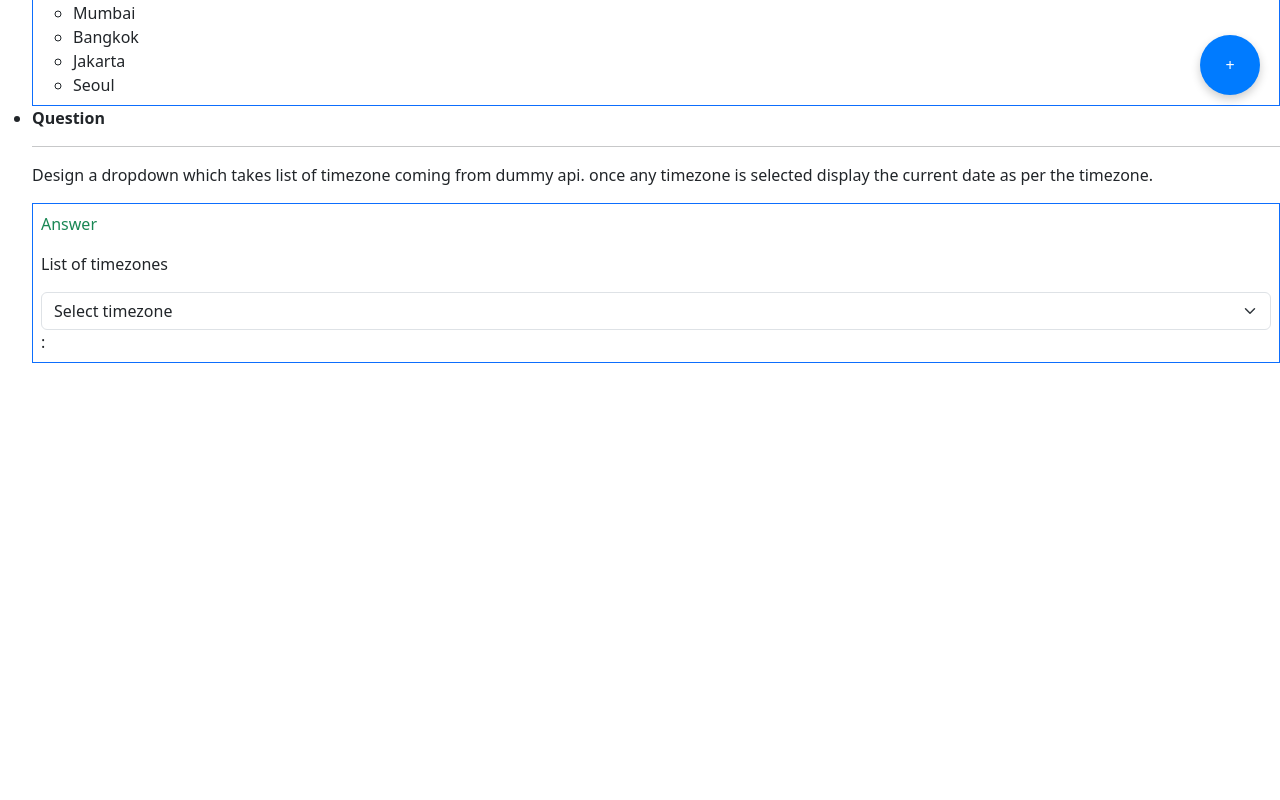
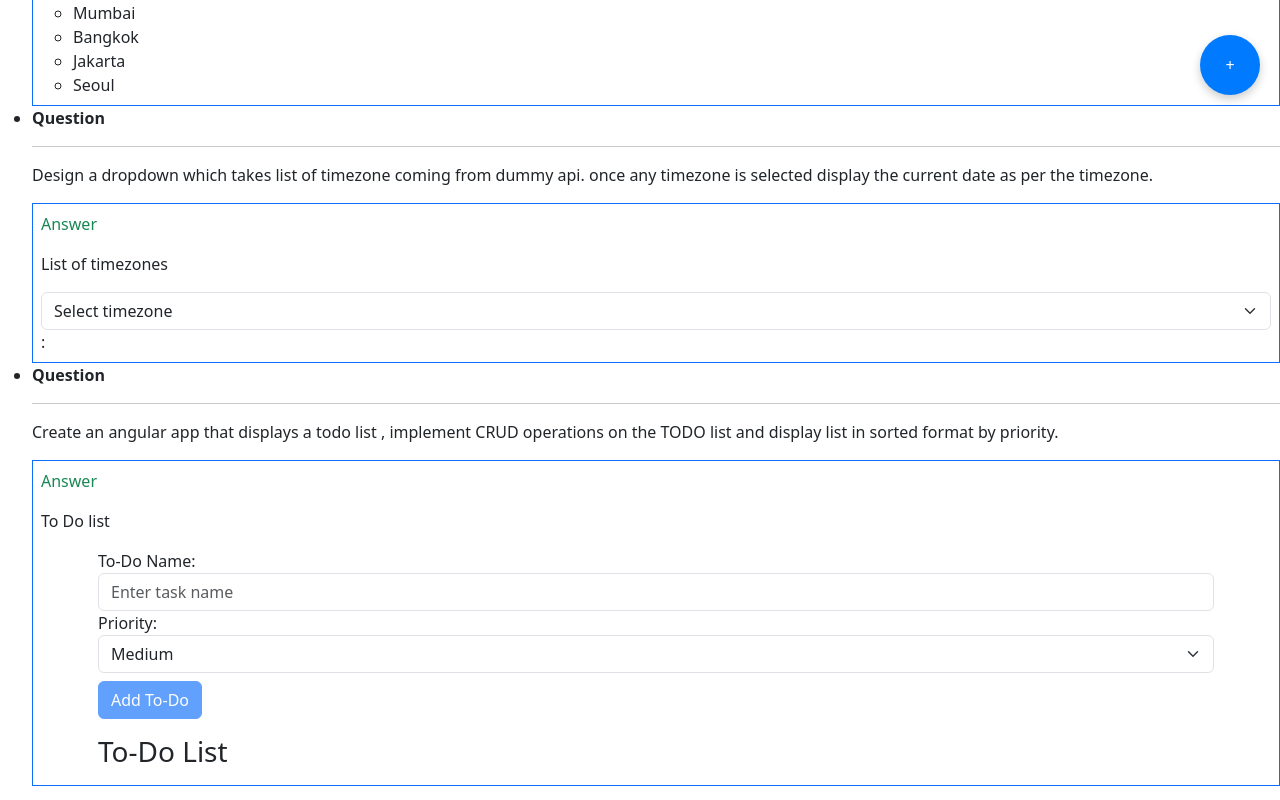
Before and after one commit to Sanjeev579/EmployeeDashboardProject, an Angular app: page /dashboard in a window 1280 px wide. Shown: the part 685-1485 px from the top of the page. Before the commit the page ends 1064 px from the top, so only its background shows below. Built offline with nearby package versions, Linux system fonts and the light colour scheme.

Commit message:
timezone and todoList

```diff
--- a/src/app/components/dashboard/dashboard.component.html
+++ b/src/app/components/dashboard/dashboard.component.html
@@ -128,4 +128,60 @@
             </div>
         </div>
     </li>
+
+
+    <li>
+        <div>
+
+            <!--it will have two one will always be question and other will contain answers -->
+            <!-- Questions -->
+            <div>
+                <p class="fw-bold">
+                    Question
+                </p>
+                <hr>
+                <p>
+                    Create an angular app that displays a todo list , implement CRUD operations on the TODO list and display list in sorted format by priority.
+                </p>
+            </div>
+            <!-- Answers Div-->
+            <div class="border border-primary p-2">
+
+                <p class="text-success">Answer </p>
+                <div>
+                    <p>To Do list</p>
+
+                    <div class="container">
+                        <form [formGroup]="todoForm" (ngSubmit)="addToToDo()">
+                          <label for="name">To-Do Name:</label>
+                          <input id="name" formControlName="name" class="form-control" placeholder="Enter task name" />
+                          <div *ngIf="todoForm.controls.name.invalid && todoForm.controls.name.touched" class="error">
+                            Name is required (Min: 3 chars)
+                          </div>
+
+                          <label for="priority">Priority:</label>
+                          <select id="priority" formControlName="priority" class="form-select">
+                            <option value="High">High</option>
+                            <option value="Medium">Medium</option>
+                            <option value="Low">Low</option>
+                          </select>
+
+                          <button type="submit" [disabled]="todoForm.invalid" class="btn btn-primary mt-2">
+                            Add To-Do
+                          </button>
+                        </form>
+
+                        <h3 class="mt-3">To-Do List</h3>
+                        <ul class="list-group">
+                          <li *ngFor="let todo of toDoList" class="list-group-item">
+                            {{ todo.name }} - <strong>{{ todo.priority }}</strong>
+                          </li>
+                        </ul>
+                      </div>
+
+                </div>
+
+            </div>
+        </div>
+    </li>
 </ul>
--- a/src/app/components/dashboard/dashboard.component.ts
+++ b/src/app/components/dashboard/dashboard.component.ts
@@ -1,12 +1,25 @@
 import { Component, OnInit } from '@angular/core';
 import { ChildComponent } from "../child/child.component";
 import { Observable, of } from 'rxjs';
+import { filter, map } from 'rxjs/operators';
 import { HttpService } from 'src/app/services/http.service';
 import { AsyncPipe, CommonModule } from '@angular/common';
+import { FormBuilder, FormControl, FormGroup, FormsModule, ReactiveFormsModule, Validators } from '@angular/forms';
+
+type Status = "success" | "error" | "loading";  // Union type
+export type todo = {
+  name: string;
+  priority: "High" | "Medium" | "Low"
+}
+
+
+
+
+
 
 @Component({
   selector: 'app-dashboard',
-  imports: [ChildComponent,AsyncPipe,CommonModule],
+  imports: [ChildComponent,AsyncPipe,CommonModule,ReactiveFormsModule,FormsModule],
   templateUrl: './dashboard.component.html',
   styleUrl: './dashboard.component.scss',
   providers: [HttpService]
@@ -18,6 +31,8 @@ export class DashboardComponent implements OnInit{
    observableForAsyncPipe  = of([1, 2, 3, 4, 5]);
 
    citiesObservable: Observable<string[]>;
+
+   testObservable$ = of(1,2,3,4,5,6,7)
 
 
     timeZones = [
@@ -52,6 +67,9 @@ export class DashboardComponent implements OnInit{
   ];
 
 
+  myStatus:Status = "success"
+
+
   selectedTimezone: string = '';
 
   currentTime:any = '';
@@ -59,11 +77,27 @@ export class DashboardComponent implements OnInit{
 
 
 
+   // Define priority order
+   priorityOrder: Record<string, number> = {
+    High: 1,
+    Medium: 2,
+    Low: 3,
+  };
 
-   constructor(private http:HttpService){
+  toDoList:Array<todo> = []
+  todoForm!: FormGroup ;
+
+   constructor(
+    private http:HttpService,
+    private fb:FormBuilder
+   ){
     this.citiesObservable= of( [
       "Tokyo", "Delhi", "Shanghai", "Mumbai", "Bangkok", "Jakarta", "Seoul",]);
 
+    this.todoForm = this.fb.group({
+      name: ['', [Validators.required, Validators.minLength(3)]],
+      priority: ['Medium', Validators.required], // Default priority: Medium
+    })
    }
 
 
@@ -75,10 +109,16 @@ export class DashboardComponent implements OnInit{
     this.http.serviceVal = 10;
     console.log(this.http.serviceVal);
 
+    this.callInsideNgOninit().subscribe(result => {
+      console.log(result); // Output: 2, 4, 6, 8, 10
+    });
+
 
     //this.getCities();
 
   }
+
+
 
   onTimezoneChange(event: Event) {
     this.selectedTimezone = (event.target as HTMLSelectElement).value;
@@ -124,4 +164,41 @@ export class DashboardComponent implements OnInit{
     return currentTime.toLocaleString("en-US", { timeZone: timezone });
   }
 
+  addToToDo(){
+    if(this.todoForm.valid){
+      const newTodo: todo = this.todoForm.value;
+      this.toDoList.push(newTodo);
+      this.sortTodos(); // Sort after adding
+    } else {
+      console.log("Invalid Form")
+    }
+  }
+
+   // Sorting function
+   sortTodos() {
+    this.toDoList.sort((a, b) => this.priorityOrder[a.priority] - this.priorityOrder[b.priority]);
+  }
+
+  sortArraybasedOnKey(arr:any, key:string){
+    return arr.sort((a:any,b:any) => {
+      return b.key - a.key
+    })
+  }
+
+
+  // callInsideNgOninit(){
+  //   return testObservable$.pipe(
+  //     map(val => val * 2),
+
+
+  //   )
+  // }
+
+  callInsideNgOninit() {
+    return this.testObservable$.pipe(
+      map((val:any) => val * 2),
+      filter((res:any) => res%5 == 0)
+    );
+
+  }
 }
```
